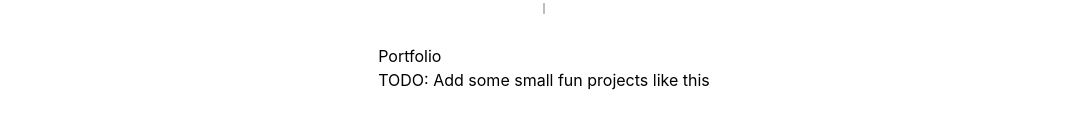
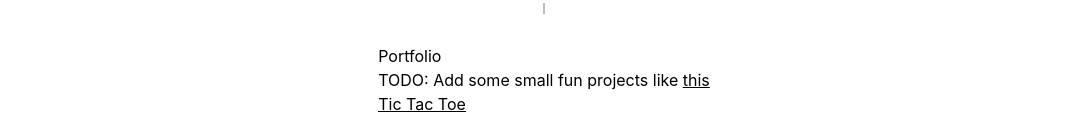
Before and after one commit to Simplify4Me2/my-awesome-website, a React (Create React App) app in the folder my-resume-react-app/: page / in a window 1280 px wide. Shown: the part 1011-1148 px from the top of the page, without its empty margins (96-1183 px from the left). Before the commit the page ends 1127 px from the top, so only its background shows below. Built offline with nearby package versions, Linux system fonts and the light colour scheme.

Commit message:
add route for tic tac toe

```diff
--- a/my-resume-react-app/src/home/portfolio.tsx
+++ b/my-resume-react-app/src/home/portfolio.tsx
@@ -1,4 +1,5 @@
 import React from "react";
+import { Link } from "react-router-dom";
 
 export const Portfolio: React.FC = () => {
   return (
@@ -6,10 +7,13 @@ export const Portfolio: React.FC = () => {
       <h1>Portfolio</h1>
       <span>
         TODO: Add some small fun projects like{" "}
-        <a href="https://michaellackey.com/" target="_blank" rel="noreferrer">
+        <a className="underline" href="https://michaellackey.com/" target="_blank" rel="noreferrer">
           this
         </a>
       </span>
+      <ul>
+          <li className="underline"><Link to="/tic-tac-toe">Tic Tac Toe</Link></li>
+      </ul>
     </div>
   );
 };
--- a/my-resume-react-app/src/index.tsx
+++ b/my-resume-react-app/src/index.tsx
@@ -1,15 +1,22 @@
-import React from 'react';
-import ReactDOM from 'react-dom/client';
-import './index.css';
-import App from './App';
-import reportWebVitals from './reportWebVitals';
+import React from "react";
+import ReactDOM from "react-dom/client";
+import "./index.css";
+import App from "./App";
+import reportWebVitals from "./reportWebVitals";
+import { BrowserRouter, Route, Routes } from "react-router-dom";
+import { TicTacToe } from "./tic-tac-toe/tic-tac-toe";
 
 const root = ReactDOM.createRoot(
-  document.getElementById('root') as HTMLElement
+  document.getElementById("root") as HTMLElement
 );
 root.render(
   <React.StrictMode>
-    <App />
+    <BrowserRouter>
+      <Routes>
+        <Route path="/" element={<App />} />
+        <Route path="/tic-tac-toe" element={<TicTacToe />} />
+      </Routes>
+    </BrowserRouter>
   </React.StrictMode>
 );
 
--- /dev/null
+++ b/my-resume-react-app/src/tic-tac-toe/tic-tac-toe.tsx
@@ -0,0 +1,7 @@
+import React from "react";
+
+export const TicTacToe: React.FC = () => {
+  return (
+    <span>Tic Tac ToDo</span>
+  );
+};
```
